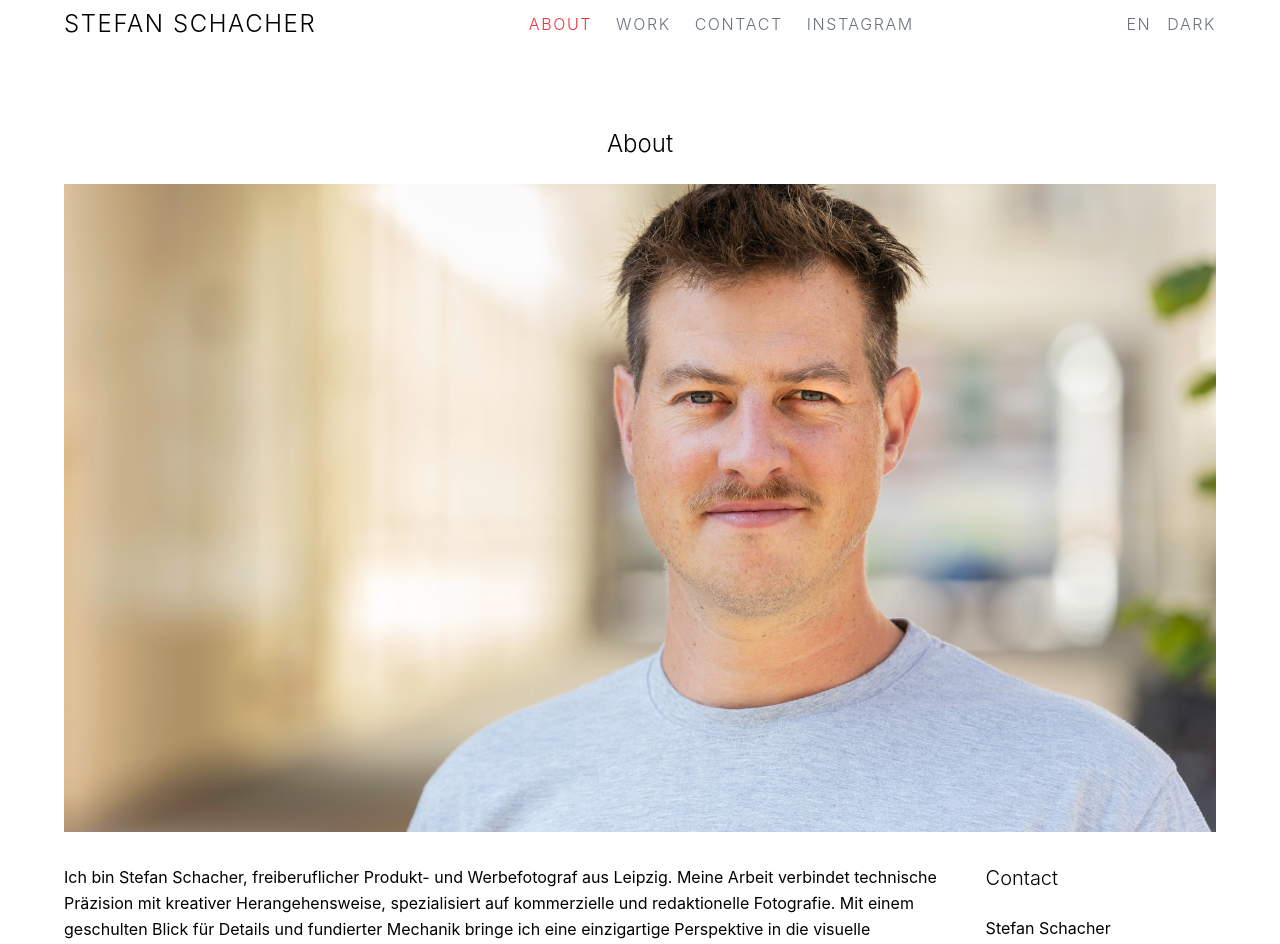
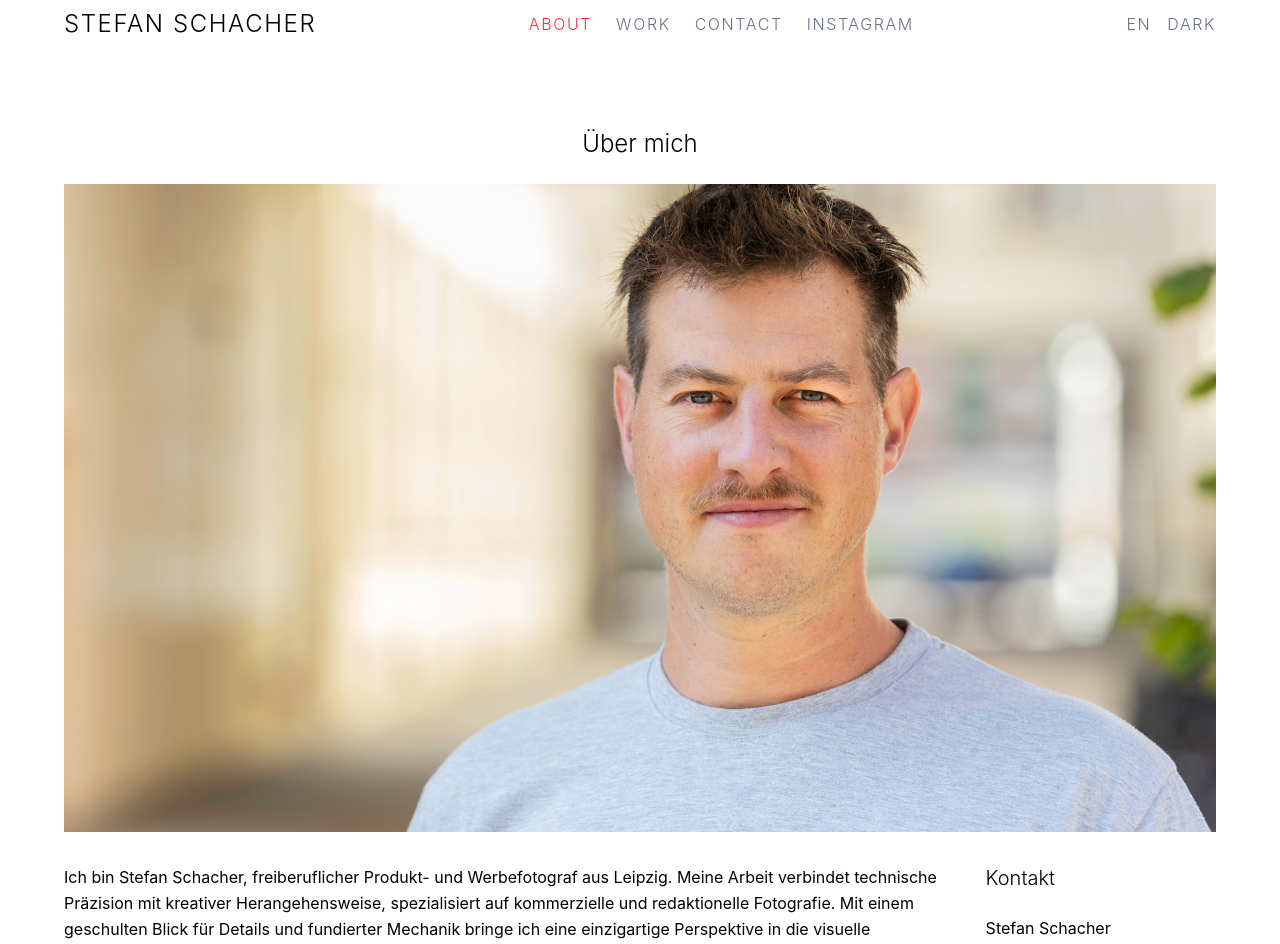
Before and after one commit to imkehoegden/stefan-schacher, a React (Vite) app in the folder website-stefan-schacher/: page /about in a window 1280 px wide. Shown: the part 120-1064 px from the top of the page. Built offline with nearby package versions, Linux system fonts and the light colour scheme.

Commit message:
Add: English Headlines at page About

```diff
--- a/website-stefan-schacher/src/pages/About.jsx
+++ b/website-stefan-schacher/src/pages/About.jsx
@@ -26,7 +26,9 @@ export default function About() {
 
   return (
     <>
-      <h1 className="text-2xl font-light mb-6 text-center">About</h1>
+      <h1 className="text-2xl font-light mb-6 text-center">
+        {language === "de" ? "Über mich" : "About"}
+      </h1>
 
       <div className="aspect-16/9 overflow-hidden flex items-center justify-center">
         <img src={aboutPic} alt="Portraitfoto Stefan Schacher" />
@@ -66,7 +68,9 @@ export default function About() {
           </section> */}
 
           <section>
-            <h2 className="text-xl font-light mb-6">Contact</h2>
+            <h2 className="text-xl font-light mb-6">
+              {language === "de" ? "Kontakt" : "Contact"}
+            </h2>
             <p>{about.contact.name}</p>
             <p>{about.contact.phone}</p>
             <p>{about.contact.email}</p>
```
